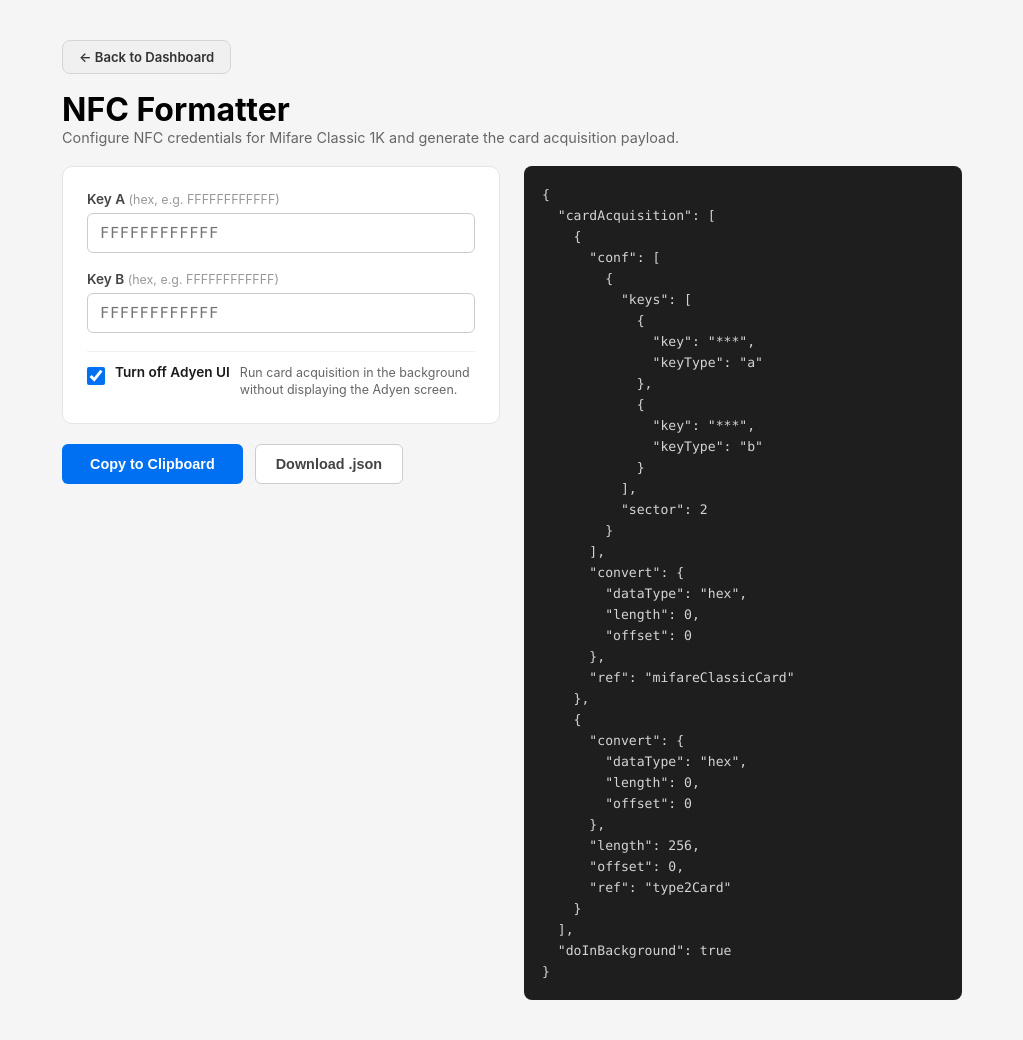
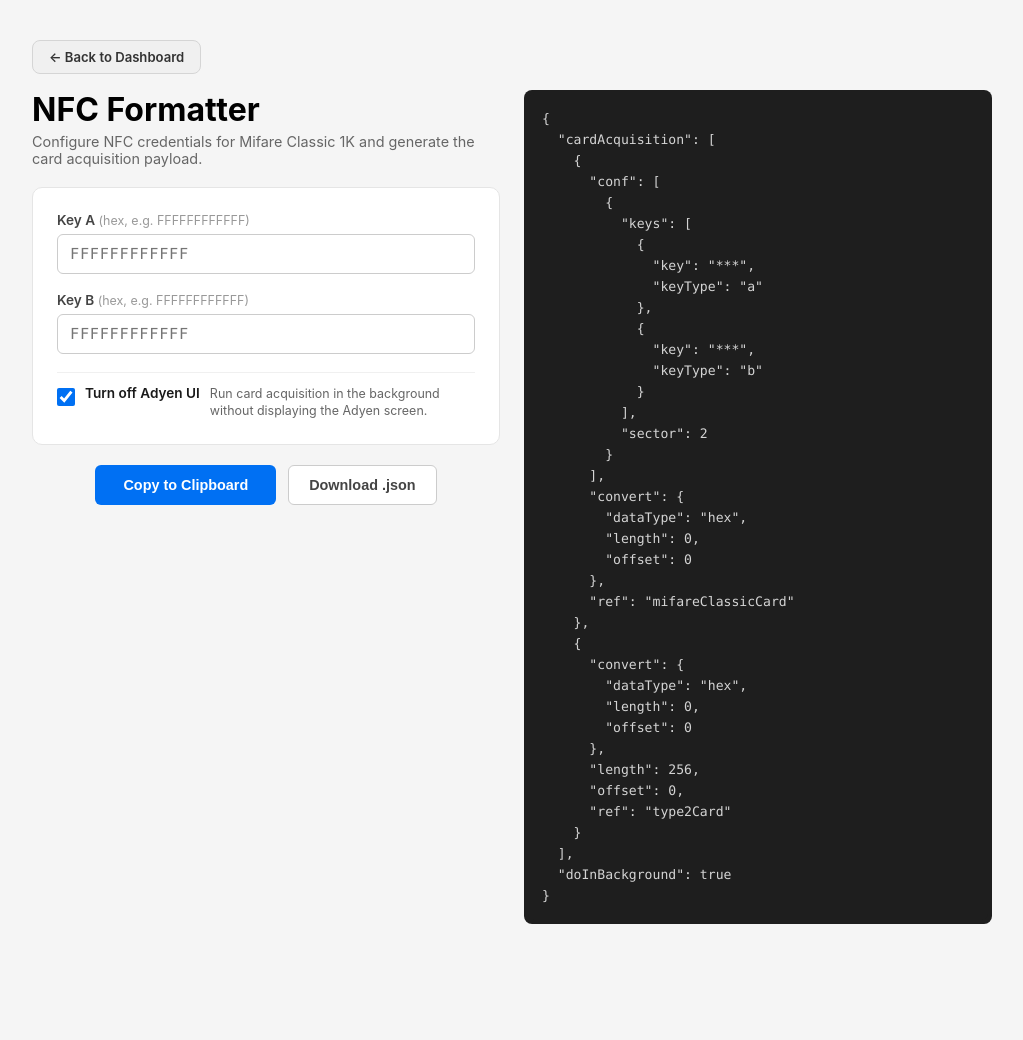
Before and after one commit to e-tellez/valedorsinho, a Flask app: page /nfc-formatter/ in a window 1280 px wide. Shown: the whole page, without its empty margins (128-1151 px from the left). After the commit the page ends 924 px from the top, so only its background shows below. Run offline with Flask 3, Linux system fonts and the light colour scheme.

Commit message:
refactor: adjust NFC Formatter layout and styling for better visual balance

```diff
--- a/static/css/nfc_formatter.css
+++ b/static/css/nfc_formatter.css
@@ -3,14 +3,13 @@
 /* ------------------------------------------------------------------ */
 .nfc-container {
   width: 100%;
-  max-width: 900px;
+  max-width: 960px;
 }
 
 .nfc-layout {
   display: grid;
   grid-template-columns: 1fr 1fr;
   gap: 24px;
-  align-items: start;
 }
 
 @media (max-width: 700px) {
@@ -137,6 +136,7 @@
   display: flex;
   gap: 12px;
   margin-bottom: 16px;
+  justify-content: center;
 }
 
 .btn-primary {
--- a/templates/pages/nfc_formatter.html
+++ b/templates/pages/nfc_formatter.html
@@ -12,13 +12,12 @@
 
   <a href="{{ url_for('homepage.dashboard') }}" class="btn-back">&larr; Back to Dashboard</a>
 
-  <h1>NFC Formatter</h1>
-  <p class="nfc-subtitle">Configure NFC credentials for Mifare Classic 1K and generate the card acquisition payload.</p>
-
   <div class="nfc-layout">
 
-    <!-- Left: Form + Actions -->
+    <!-- Left: Header + Form + Actions -->
     <div class="nfc-left">
+      <h1 style="margin-bottom:4px;">NFC Formatter</h1>
+      <p class="nfc-subtitle">Configure NFC credentials for Mifare Classic 1K and generate the card acquisition payload.</p>
       <div class="nfc-form">
 
         <div class="field-row">
```
